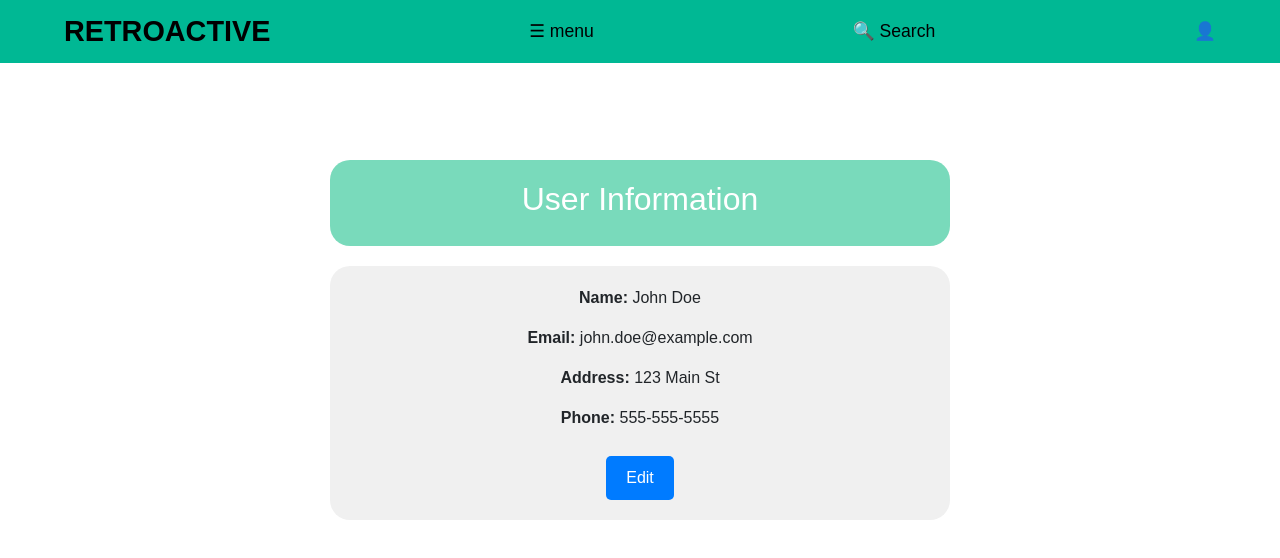
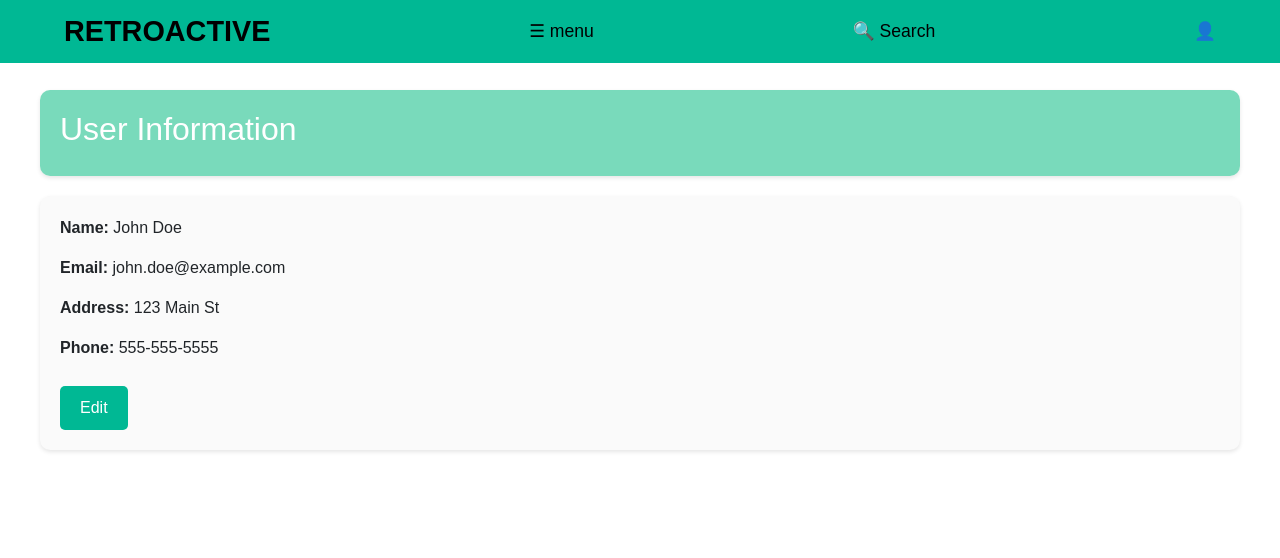
Before and after one commit to NahlSyareza/Retroactive-SBD, a React (Vite) app in the folder retroactive-frontend/: page /user-info in a window 1280 px wide. Shown: the top 558 px of the page. Built offline with nearby package versions, Linux system fonts and the light colour scheme; the HTML template or start-up script is replaced by a standard one.

Commit message:
Update UserInfoPage.css

```diff
--- a/retroactive-frontend/src/components/UserInfoPage.css
+++ b/retroactive-frontend/src/components/UserInfoPage.css
@@ -1,41 +1,53 @@
-/* UserInfoPage Specific Styles */
+@tailwind base;
+@tailwind components;
+@tailwind utilities;
+
+body {
+  font-family: Arial, sans-serif;
+  margin: 0;
+  padding: 0;
+  box-sizing: border-box;
+}
+
 .user-info-container {
-  display: flex;
-  flex-direction: column;
-  align-items: center;
-  margin-top: 80px;
+  padding: 20px;
 }
 
 .user-info-bubble {
-  background-color: #f0f0f0;
+  background-color: #fff;
+  border-radius: 10px;
   padding: 20px;
-  border-radius: 20px;
-  margin: 10px 0;
-  width: 50%;
-  text-align: center;
+  margin-bottom: 20px;
+  box-shadow: 0 2px 4px rgba(0, 0, 0, 0.1);
 }
 
 .title-bubble {
-  background-color: #007bff;
-  color: #fff;
+  background-color: #00b87e8a;
+}
+
+.content-bubble {
+  background-color: #fafafa;
 }
 
 .form-group {
-  margin: 10px 0;
-  text-align: left;
+  margin-bottom: 15px;
 }
 
-input {
-  padding: 10px;
-  margin-top: 5px;
-  border-radius: 5px;
-  border: 1px solid #ccc;
-  width: 100%;
+.form-group label {
+  display: block;
+  margin-bottom: 5px;
 }
 
-button.nav-btn {
+.form-group input {
+  width: 100%;
+  padding: 8px;
+  border: 1px solid #ccc;
+  border-radius: 5px;
+}
+
+.nav-btn {
   padding: 10px 20px;
-  background-color: #007bff;
+  background-color: #00b894;
   color: #fff;
   border: none;
   cursor: pointer;
@@ -43,6 +55,30 @@ button.nav-btn {
   margin-top: 10px;
 }
 
-button.nav-btn:hover {
-  background-color: #0056b3;
+.nav-btn:hover {
+  background-color: #00a783;
 }
+
+.top-up-btn {
+  background-color: #00b894;
+}
+
+.top-up-btn:hover {
+  background-color: #009e7a;
+}
+
+.edit-btn {
+  background-color: #f39c12;
+}
+
+.edit-btn:hover {
+  background-color: #e67e22;
+}
+
+.save-btn {
+  background-color: #27ae60;
+}
+
+.save-btn:hover {
+  background-color: #2ecc71;
+}
```
